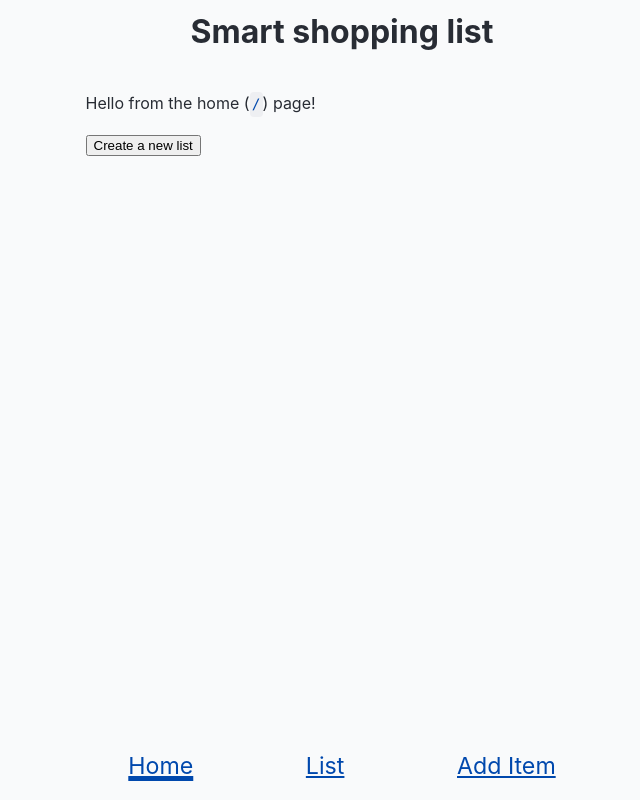
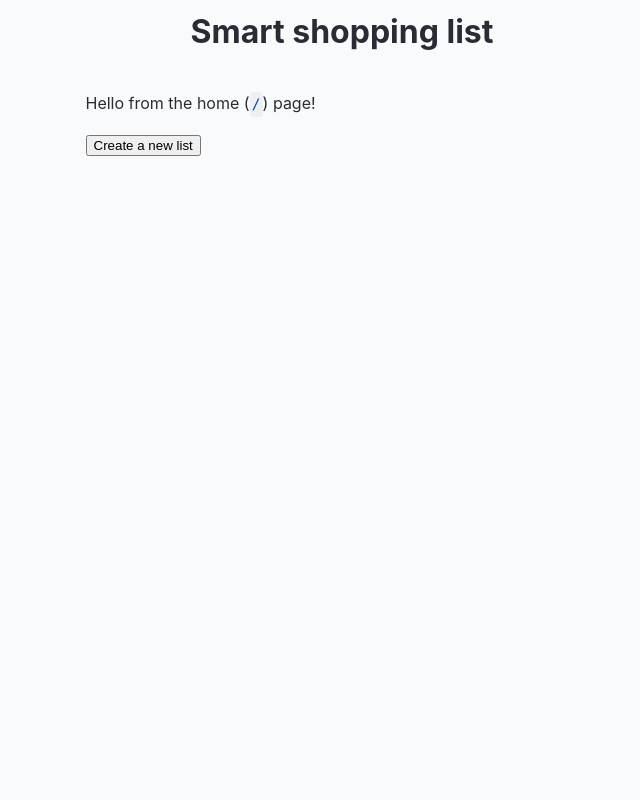
Before and after one commit to the-collab-lab/tcl-58-smart-shopping-list, a React (Vite) app: page / in a window 1280 px wide. Shown: the whole page, without its empty margins (298-938 px from the left). Built offline with nearby package versions, Linux system fonts and the light colour scheme.

Commit message:
Updated redirect in AddItem

```diff
--- a/src/App.jsx
+++ b/src/App.jsx
@@ -49,7 +49,7 @@ export function App() {
 	return (
 		<Router>
 			<Routes>
-				<Route path="/" element={<Layout />}>
+				<Route path="/" element={<Layout listToken={listToken} />}>
 					<Route
 						index
 						element={<Home setListToken={setListToken} listToken={listToken} />}
--- a/src/views/AddItem.jsx
+++ b/src/views/AddItem.jsx
@@ -1,5 +1,6 @@
 import { useState } from 'react';
 import { addItem } from '../api';
+import { Navigate } from 'react-router-dom';
 
 import './AddItem.css';
 
@@ -9,6 +10,10 @@ export function AddItem({ listId }) {
 		buyingFrequency: 7,
 	});
 	const [message, setMessage] = useState('');
+
+	if (!listId) {
+		return <Navigate to="/" />;
+	}
 
 	const handleSubmit = async (e) => {
 		e.preventDefault();
@@ -60,7 +65,7 @@ export function AddItem({ listId }) {
 							id="soon"
 							onChange={handleChange}
 							// defaultChecked
-							checked={itemToAdd.buyingFrequency == 7}
+							checked={itemToAdd.buyingFrequency === 7}
 						/>
 						<label htmlFor="soon">Soon</label>
 					</div>
@@ -71,7 +76,7 @@ export function AddItem({ listId }) {
 							name="buyingFrequency"
 							id="kind-of-soon"
 							onChange={handleChange}
-							checked={itemToAdd.buyingFrequency == 14}
+							checked={itemToAdd.buyingFrequency === 14}
 						/>
 						<label htmlFor="kind-of-soon">Kind Of Soon</label>
 					</div>
@@ -82,7 +87,7 @@ export function AddItem({ listId }) {
 							name="buyingFrequency"
 							id="not-soon"
 							onChange={handleChange}
-							checked={itemToAdd.buyingFrequency == 30}
+							checked={itemToAdd.buyingFrequency === 30}
 						/>
 						<label htmlFor="not-soon">Not Soon</label>
 					</div>
--- a/src/views/Layout.jsx
+++ b/src/views/Layout.jsx
@@ -10,7 +10,7 @@ import './Layout.css';
  * defined in `App.jsx`.
  */
 
-export function Layout() {
+export function Layout({ listToken }) {
 	return (
 		<>
 			<div className="Layout">
@@ -20,6 +20,7 @@ export function Layout() {
 				<main className="Layout-main">
 					<Outlet />
 				</main>
+				{listToken && (
 					<nav className="Nav">
 						<NavLink to={'/'} className="Nav-link">
 							Home
@@ -31,6 +32,7 @@ export function Layout() {
 							Add Item
 						</NavLink>
 					</nav>
+				)}
 			</div>
 		</>
 	);
```
Lines whose indentation alone changed are shown as unchanged.
